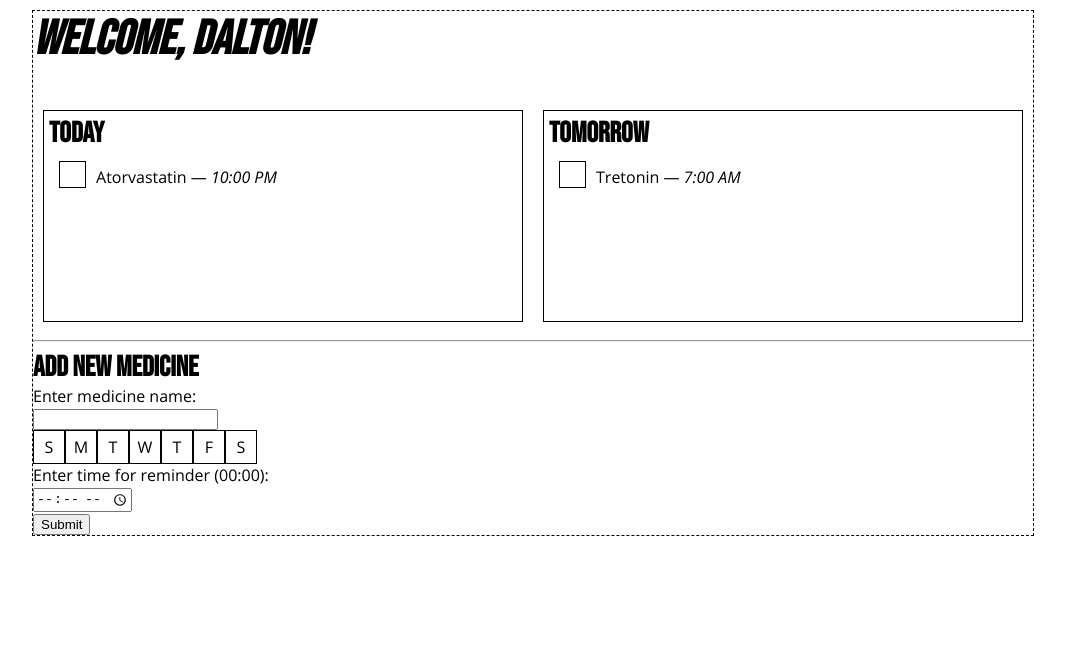
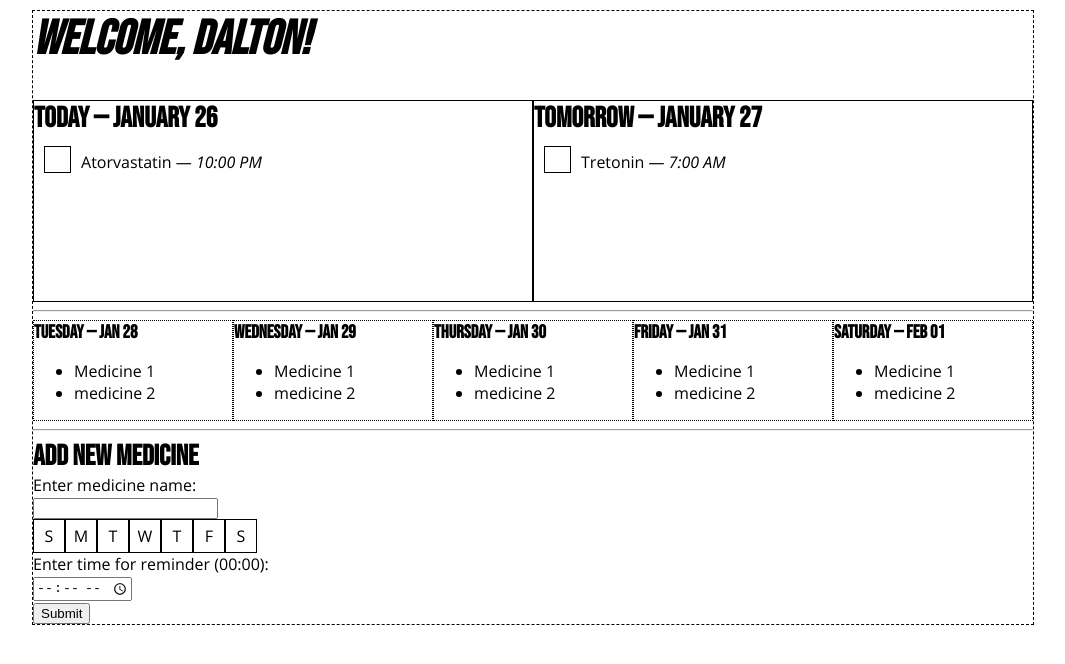
Before and after one commit to cravend/zarchive-2020-cuhackit, a Next.js app in the folder site/: page / in a window 1280 px wide. Shown: the top 664 px of the page, without its empty margins (107-1172 px from the left). Built offline with nearby package versions, Linux system fonts and the light colour scheme.

Commit message:
add dates + upcoming week

```diff
--- a/site/components/Day.js
+++ b/site/components/Day.js
@@ -12,10 +12,12 @@ function formatDate(date) {
   return hour + ':' + split[1] + ' ' + label
 }
 
-const Day = ({ name, medicine }) => (
+const Day = ({ name, date, medicine }) => (
   <div className={styles.box}>
-    <h2>{name}</h2>
-    <ul>
+    <h2>
+      {name} &mdash; {date}
+    </h2>
+    <ul className={styles.medicineChecklist}>
       <li>
         <Checkbox name={medicine.name} />
         {medicine.name} &mdash; <em>{formatDate(medicine.time)}</em>
--- a/site/components/Day.module.scss
+++ b/site/components/Day.module.scss
@@ -1,16 +1,12 @@
-h2 {
-  margin-bottom: 0;
-}
-
-ul {
+.medicineChecklist {
   margin: 0;
   padding: 0;
   list-style-type: none;
 }
 
 .box {
-  margin: 10px;
-  padding: 5px;
+  margin: 0;
+  padding: 0;
   border: 1px solid black;
   height: 200px;
   flex: 1;
--- /dev/null
+++ b/site/components/Upcoming.js
@@ -0,0 +1,25 @@
+import styles from './Upcoming.module.scss'
+
+const Day = ({ name, date, medicine }) => (
+  <div className={styles.flexItem}>
+    <h3>
+      {name} &mdash; {date}
+    </h3>
+    <ul>
+      <li>Medicine 1</li>
+      <li>medicine 2</li>
+    </ul>
+  </div>
+)
+
+const Upcoming = () => (
+  <div className={styles.flexContainer}>
+    <Day name="Tuesday" date="Jan 28" />
+    <Day name="Wednesday" date="Jan 29" />
+    <Day name="Thursday" date="Jan 30" />
+    <Day name="Friday" date="Jan 31" />
+    <Day name="Saturday" date="Feb 01" />
+  </div>
+)
+
+export default Upcoming
--- /dev/null
+++ b/site/components/Upcoming.module.scss
@@ -0,0 +1,10 @@
+.flexContainer {
+  display: flex;
+  flex-direction: row;
+  justify-content: space-around;
+}
+
+.flexItem {
+  border: 1px dotted black;
+  flex: 1;
+}
--- a/site/pages/index.js
+++ b/site/pages/index.js
@@ -1,5 +1,6 @@
 import Container from '../components/Container'
 import Day from '../components/Day'
+import Upcoming from '../components/Upcoming'
 import Register from '../components/Register'
 import styles from './index.module.scss'
 
@@ -8,9 +9,19 @@ function HomePage() {
     <Container>
       <h1 className={styles.title}>Welcome, Dalton!</h1>
       <div className={styles.flexContainer}>
-        <Day name="Today" medicine={{ name: 'Atorvastatin', time: '22:00' }} />
-        <Day name="Tomorrow" medicine={{ name: 'Tretonin', time: '07:00' }} />
+        <Day
+          name="Today"
+          date="January 26"
+          medicine={{ name: 'Atorvastatin', time: '22:00' }}
+        />
+        <Day
+          name="Tomorrow"
+          date="January 27"
+          medicine={{ name: 'Tretonin', time: '07:00' }}
+        />
       </div>
+      <hr />
+      <Upcoming />
       <hr />
       <Register />
     </Container>
--- a/site/theme/styles.scss
+++ b/site/theme/styles.scss
@@ -6,16 +6,22 @@ body {
   padding: 10px;
 }
 
+h1,
+h2,
+h3 {
+  font-family: 'Bebas Neue';
+}
+
 h1 {
   font-size: 2.5rem;
+  margin-top: 0;
 }
 
 h2 {
   font-size: 1.8rem;
+  margin: 0;
 }
 
-h1,
-h2 {
-  font-family: 'Bebas Neue';
-  margin-top: 0;
+h3 {
+  margin: 0;
 }
```
